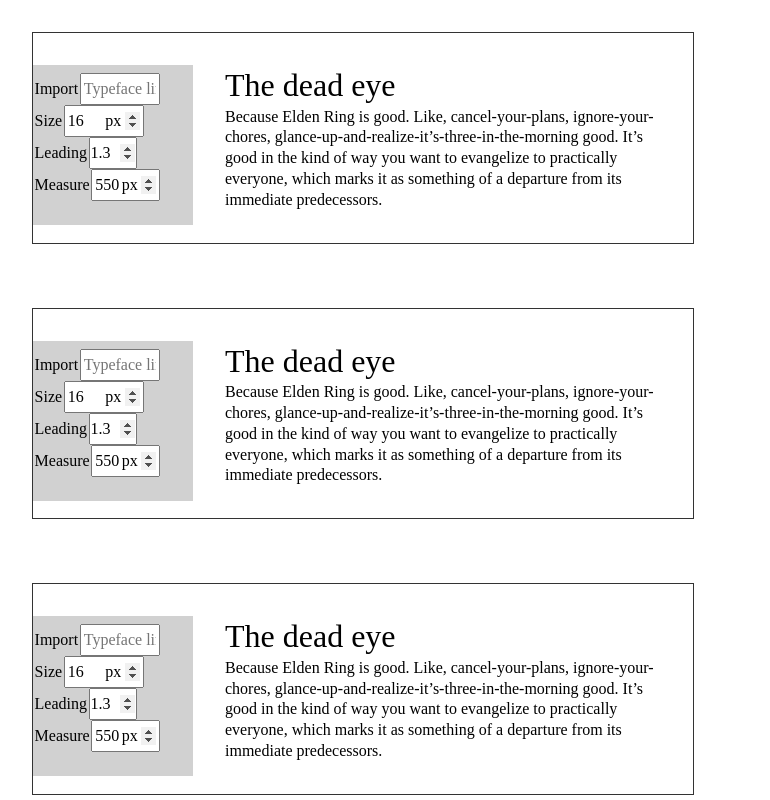
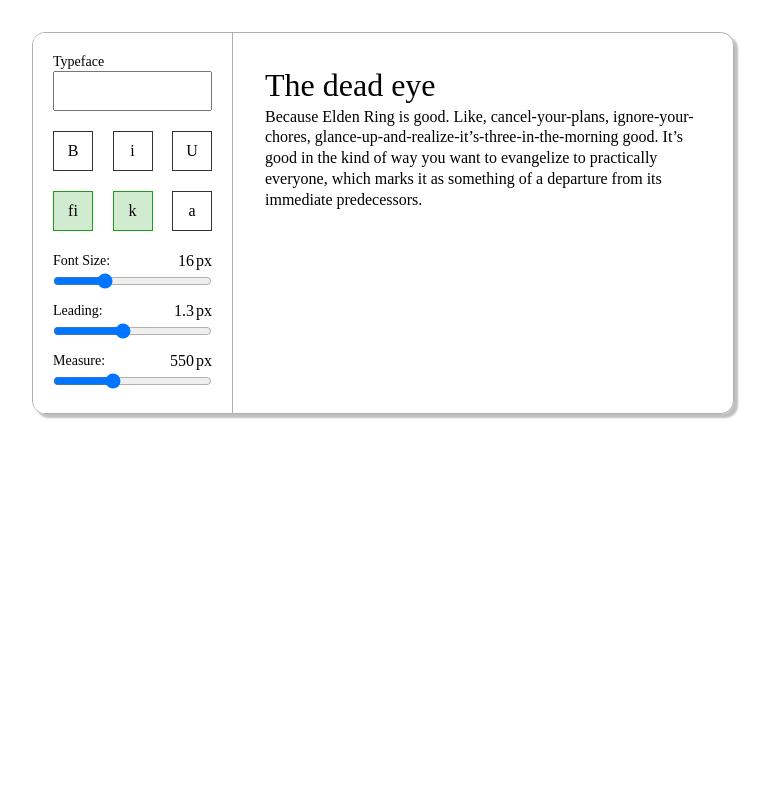
Before and after one commit to Archf13nd/Typeface-Helper, a Vue app: page / in a window 1280 px wide. Shown: the top 800 px of the page, without its empty margins (0-770 px from the left). Built offline with nearby package versions, Linux system fonts and the light colour scheme.

Commit message:
Styled settings component for text box

```diff
--- a/src/App.vue
+++ b/src/App.vue
@@ -17,11 +17,6 @@ export default {
 <template>
   <div class="text-windows">
     <text-window :title="title" :paragraph="paragraph"></text-window>
-    <text-window :title="title" :paragraph="paragraph"></text-window>
-    <text-window :title="title" :paragraph="paragraph"></text-window>
-    <text-window :title="title" :paragraph="paragraph"></text-window>
-    <text-window :title="title" :paragraph="paragraph"></text-window>
-    <text-window :title="title" :paragraph="paragraph"></text-window>
   </div>
 </template>
 
--- /dev/null
+++ b/src/assets/scss/abstracts/_functions.scss
@@ -0,0 +1,29 @@
+/*--------------------------*/
+/*-- Modular type scale ----*/
+/*--------------------------*/
+@function pow($ratio, $exponent) {
+  $value: 1;
+
+  @if $exponent > 0 {
+    @for $i from 1 through $exponent {
+      $value: $value * $ratio;
+    }
+  } @else if $exponent < 0 {
+    @for $i from 1 through -$exponent {
+      $value: $value / $ratio;
+    }
+  }
+  @return $value;
+}
+
+@function ms($value, $ms-ratio: $ratio) {
+  $size: #{pow($ms-ratio, $value) + "rem"};
+  @return $size;
+}
+
+/*--------------------------*/
+/*-Width from line-height---*/
+/*--------------------------*/
+@function getLength($number, $line-height) {
+  @return #{$number * $line-height + "em"};
+}
--- /dev/null
+++ b/src/assets/scss/abstracts/_mixins.scss
@@ -0,0 +1,11 @@
+@mixin line-height($number, $line-height) {
+  line-height: #{$number * $line-height + "em"};
+}
+
+@mixin margin-top($number, $line-height) {
+  margin-top: #{$number * $line-height + "em"};
+}
+
+@mixin margin-bottom($number, $line-height) {
+  margin-bottom: #{$number * $line-height + "em"};
+}
--- /dev/null
+++ b/src/assets/scss/abstracts/_variables.scss
@@ -0,0 +1,12 @@
+/*---------------------------*/
+/*---Typography--------------*/
+/*---------------------------*/
+$base-font-size-desktop: 16px;
+$line-height-settings: 1.25;
+
+/*---------------------------*/
+/*---Colour--------------*/
+/*---------------------------*/
+$clr-dark: #333;
+$clr-twilight: #afafaf;
+$clr-light: #fff;
--- a/src/assets/scss/base/_reset.scss
+++ b/src/assets/scss/base/_reset.scss
@@ -1,6 +1,11 @@
 /* ---------------------- */
 /*  Reset                 */
 /* ---------------------- */
+
+html,
+body {
+  font-size: $base-font-size-desktop;
+}
 
 /* Box Sizing */
 *,
--- /dev/null
+++ b/src/assets/scss/base/_utility.scss
@@ -0,0 +1,4 @@
+.flex-sb {
+  display: flex;
+  justify-content: space-between;
+}
--- a/src/assets/scss/main.scss
+++ b/src/assets/scss/main.scss
@@ -1 +1,6 @@
+@import "./abstracts/functions";
+@import "./abstracts/variables";
+@import "./abstracts/mixins";
+
 @import "./base/reset";
+@import "./base/utility";
--- a/src/components/TextPreview/Settings.vue
+++ b/src/components/TextPreview/Settings.vue
@@ -7,6 +7,14 @@ export default {
       measure: 550,
       leading: 1.3,
       typeface: "",
+      options: {
+        bold: false,
+        italic: false,
+        underline: false,
+        figatures: true,
+        kerning: true,
+        antialiasing: false,
+      },
     };
   },
   methods: {
@@ -30,116 +38,279 @@ export default {
 
 <template>
   <div class="settings" v-bind:class="{ hide: false }">
-    <div class="setting">
-      <label for="size">Import</label>
+    <div class="show-grid-lines">
+      <div></div>
+      <div></div>
+      <div></div>
+      <div></div>
+      <div></div>
+      <div></div>
+      <div></div>
+      <div></div>
+      <div></div>
+      <div></div>
+      <div></div>
+      <div></div>
+      <div></div>
+      <div></div>
+      <div></div>
+      <div></div>
+      <div></div>
+      <div></div>
+      <div></div>
+      <div></div>
+      <div></div>
+      <div></div>
+      <div></div>
+    </div>
+    <div class="settings__setting settings__typeface">
+      <label for="typeface">Typeface</label>
       <input
+        id="typeface"
         class="setting__import"
         v-model="typeface"
         type="text"
-        placeholder="Typeface link"
         @change="exportTypeface"
       />
     </div>
-    <div class="setting">
-      <label for="size">Size</label>
+    <div class="settings_setting settings__options">
+      <div class="flex-sb">
+        <div
+          class="settings__option"
+          :class="{ 'settings__option--selected': options.bold }"
+          @click="options.bold = !options.bold"
+        >
+          B
+        </div>
+        <div
+          class="settings__option"
+          :class="{ 'settings__option--selected': options.italic }"
+          @click="options.italic = !options.italic"
+        >
+          i
+        </div>
+        <div
+          class="settings__option"
+          :class="{ 'settings__option--selected': options.underline }"
+          @click="options.underline = !options.underline"
+        >
+          U
+        </div>
+      </div>
+      <div class="flex-sb">
+        <div
+          class="settings__option"
+          :class="{ 'settings__option--selected': options.figatures }"
+          @click="options.figatures = !options.figatures"
+        >
+          fi
+        </div>
+        <div
+          class="settings__option"
+          :class="{ 'settings__option--selected': options.kerning }"
+          @click="options.kerning = !options.kerning"
+        >
+          k
+        </div>
+        <div
+          class="settings__option"
+          :class="{ 'settings__option--selected': options.antialiasing }"
+          @click="options.antialiasing = !options.antialiasing"
+        >
+          a
+        </div>
+      </div>
+    </div>
+    <div class="settings__sliders">
+      <div class="settings__setting">
+        <div class="settings__label">
+          <label for="size">Font Size:</label>
+          <div class="settings__number-field">
             <input
-        class="setting__number setting__size spinner-offset spinner-constant"
               type="number"
-        step=".5"
+              step="0.5"
               v-model="fontSize"
               @change="exportFontSize"
             />
-      <p>px</p>
+            <span>px</span>
           </div>
-    <div class="setting">
-      <label for="size">Leading</label>
+        </div>
         <input
-        class="setting__number setting__leading spinner-constant"
+          class="settings__range-slider"
+          type="range"
+          min="1"
+          max="50"
+          v-model="fontSize"
+          @change="exportFontSize"
+        />
+      </div>
+      <div class="settings__setting">
+        <div class="settings__label">
+          <label for="size">Leading:</label>
+          <div class="settings__number-field">
+            <input
               type="number"
               step="0.01"
               v-model="leading"
               @change="exportLeading"
             />
+            <span>px</span>
           </div>
-    <div class="setting">
-      <label for="size">Measure</label>
+        </div>
         <input
-        class="setting__number setting__measure spinner-offset spinner-constant"
-        type="number"
-        step="10.00"
+          class="settings__range-slider"
+          type="range"
+          min="0"
+          max="3"
+          step="0.01"
+          v-model="leading"
+          @change="exportLeading"
+        />
+      </div>
+      <div class="settings__setting">
+        <div class="settings__label">
+          <label for="size">Measure:</label>
+          <div class="settings__number-field">
+            <input type="number" v-model="measure" @change="exportMeasure" />
+            <span>px</span>
+          </div>
+        </div>
+        <input
+          class="settings__range-slider"
+          type="range"
+          step="1.00"
+          min="0"
+          max="1500"
           v-model="measure"
           @change="exportMeasure"
         />
-      <p>px</p>
+      </div>
     </div>
   </div>
 </template>
 
 <style lang="scss" scoped>
-.settings {
-  background: rgb(209, 209, 209);
-  transition: all 0.5s ease;
-  font-size: initial;
-  line-height: initial;
-  padding: 0.5rem 0;
-  width: 10rem;
-  height: 10rem;
-  margin-top: 2rem;
-}
+.show-grid-lines {
+  position: absolute;
+  width: 100%;
+  height: 100%;
+  overflow: hidden;
+  left: 0;
+  pointer-events: none;
+  display: none;
 
-.setting {
-  height: 2rem;
-  display: flex;
-  align-items: center;
-
-  & .spinner-offset::-webkit-outer-spin-button,
-  & .spinner-offset::-webkit-inner-spin-button {
-    position: relative;
-    right: -1.3rem;
-  }
-
-  & .spinner-constant::-webkit-outer-spin-button,
-  & .spinner-constant::-webkit-inner-spin-button {
-    opacity: 1;
-  }
-
-  &__number {
-    // overflow: visible;
-    padding-right: 1.4rem;
-  }
-
-  &__import {
-    width: 5rem;
-  }
-
-  &__size {
-    width: 5rem;
-  }
-  &__leading {
-    width: 3rem;
-    padding: 0;
-  }
-  &__measure {
-    width: 4.3rem;
-  }
-
-  & p {
-    position: relative;
-    left: -2.4rem;
-  }
-
-  & label {
-    height: 100%;
-    display: flex;
-    align-items: center;
-    justify-content: center;
-    padding: 0 0.1rem;
+  & div {
+    height: #{$line-height-settings * 16px};
+    border: 0.5px solid rgb(126, 126, 126);
   }
 }
 
-input {
-  width: 100%;
-  height: 100%;
+.settings {
+  position: relative;
+  font-size: 0.875rem;
+  font-size: 1rem;
+  line-height: $line-height-settings;
+  background: rgb(255, 255, 255);
+  transition: all 0.5s ease;
+  width: getLength(10, $line-height-settings);
+  height: getLength(19, $line-height-settings);
+  padding: 0 getLength(1, $line-height-settings);
+  border-right: 1px solid $clr-twilight;
+  // border-bottom: 1px solid $clr-twilight;
+
+  &__sliders {
+    @include margin-top(1, $line-height-settings);
+    height: getLength(7, $line-height-settings);
+    display: flex;
+    flex-direction: column;
+    gap: getLength(0.5, $line-height-settings);
+  }
+
+  &__number-field {
+    & input {
+      height: getLength(1, $line-height-settings);
+
+      width: 2.5rem;
+      text-align: right;
+      font-size: 16px;
+      border: none;
+      cursor: pointer;
+      background: transparent;
+
+      &:focus {
+        outline: none;
+
+        border-radius: 0 0 0 10%;
+      }
+    }
+
+    &:hover,
+    &:focus {
+      border-radius: 2px;
+    }
+  }
+
+  &__setting {
+    display: flex;
+    flex-direction: column;
+
+    & label {
+      font-size: 0.875em;
+    }
+
+    & input {
+      height: getLength(1, $line-height-settings);
+      margin: 0;
+
+      &::-webkit-inner-spin-button,
+      &::-webkit-outer-spin-button {
+        -webkit-appearance: none;
+        margin: 0;
+      }
+    }
+  }
+
+  &__label {
+    display: flex;
+    justify-content: space-between;
+    align-items: center;
+
+    & p {
+      font-size: 16px;
+    }
+  }
+
+  &__typeface {
+    @include margin-top(1, $line-height-settings);
+    & > input {
+      height: getLength(2, $line-height-settings);
+      font-size: 1em;
+      // font-size: 18px;
+    }
+  }
+
+  &__options {
+    @include margin-top(1, $line-height-settings);
+    display: flex;
+    flex-direction: column;
+    justify-content: space-between;
+    gap: getLength(1, $line-height-settings);
+  }
+
+  &__option {
+    display: flex;
+    justify-content: center;
+    align-items: center;
+    width: getLength(2, $line-height-settings);
+    height: getLength(2, $line-height-settings);
+    border: 1px solid $clr-dark;
+    user-select: none;
+
+    &--selected {
+      border: 1px solid rgb(27, 157, 27);
+      background: rgb(27, 157, 27, 0.2);
+    }
+  }
 }
 
 .hide {
@@ -147,4 +318,8 @@ input {
   pointer-events: none;
   opacity: 0;
 }
+
+label {
+  line-height: inherit;
+}
 </style>
--- a/src/components/TextPreview/index.vue
+++ b/src/components/TextPreview/index.vue
@@ -44,6 +44,7 @@ export default {
   },
   methods: {
     importWebFont(font) {
+      console.log(font);
       WebFont.load({
         google: {
           families: [`${font}`],
@@ -105,7 +106,10 @@ export default {
 .text-preview {
   display: flex;
   margin: 2rem;
-  border: 1px solid #333;
+  border: 1px solid $clr-twilight;
+  box-shadow: 4px 4px 2px rgba(0, 0, 0, 0.25);
+  border-radius: 13px;
+  overflow: hidden;
 
   &__text {
     padding: 2rem;
```
Also changed, not shown: src/components/Slider.vue (added). Lines whose indentation alone changed are shown as unchanged.
